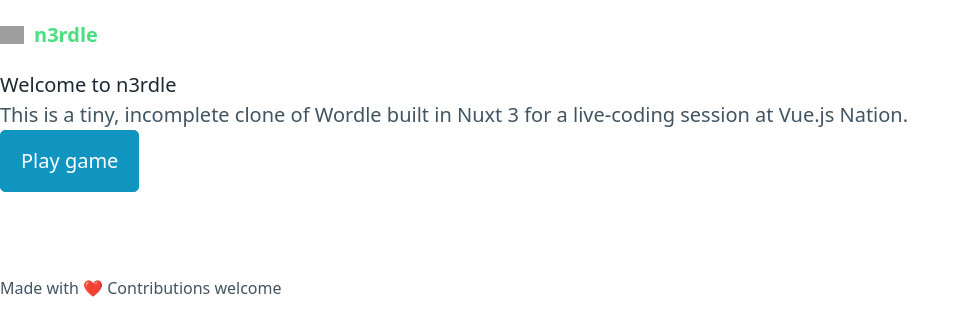
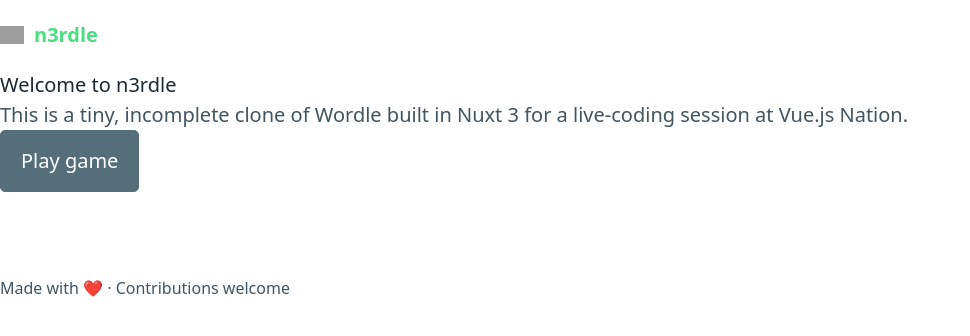
Before and after one commit to danielroe/n3rdle, a Nuxt app: page / in a window 1280 px wide. Shown: the top 336 px of the page, without its empty margins (0-970 px from the left). Built offline with nearby package versions, Linux system fonts and the light colour scheme; grey boxes are pictures that could not be loaded.

Commit message:
feat: move to grey theme

```diff
--- a/app.vue
+++ b/app.vue
@@ -28,9 +28,49 @@
     </main>
     <footer>
       <small>
-        Made with ❤️
+        Made with ❤️ &middot;
         <a href="https://github.com/danielroe/n3rdle">Contributions welcome</a>
       </small>
     </footer>
   </div>
 </template>
+
+<style>
+/* Blue-grey Light scheme (Default) */
+/* Can be forced with data-theme="light" */
+[data-theme='light'],
+:root:not([data-theme='dark']) {
+  --primary: #546e7a;
+  --primary-hover: #455a64;
+  --primary-focus: rgba(84, 110, 122, 0.125);
+  --primary-inverse: #fff;
+}
+
+/* Blue-grey Dark scheme (Auto) */
+/* Automatically enabled if user has Dark mode enabled */
+@media only screen and (prefers-color-scheme: dark) {
+  :root:not([data-theme='light']) {
+    --primary: #546e7a;
+    --primary-hover: #607d8b;
+    --primary-focus: rgba(84, 110, 122, 0.25);
+    --primary-inverse: #fff;
+  }
+}
+
+/* Blue-grey Dark scheme (Forced) */
+/* Enabled if forced with data-theme="dark" */
+[data-theme='dark'] {
+  --primary: #546e7a;
+  --primary-hover: #607d8b;
+  --primary-focus: rgba(84, 110, 122, 0.25);
+  --primary-inverse: #fff;
+}
+
+/* Blue-grey (Common styles) */
+:root {
+  --form-element-active-border-color: var(--primary);
+  --form-element-focus-color: var(--primary-focus);
+  --switch-color: var(--primary-inverse);
+  --switch-checked-background-color: var(--primary);
+}
+</style>
```
